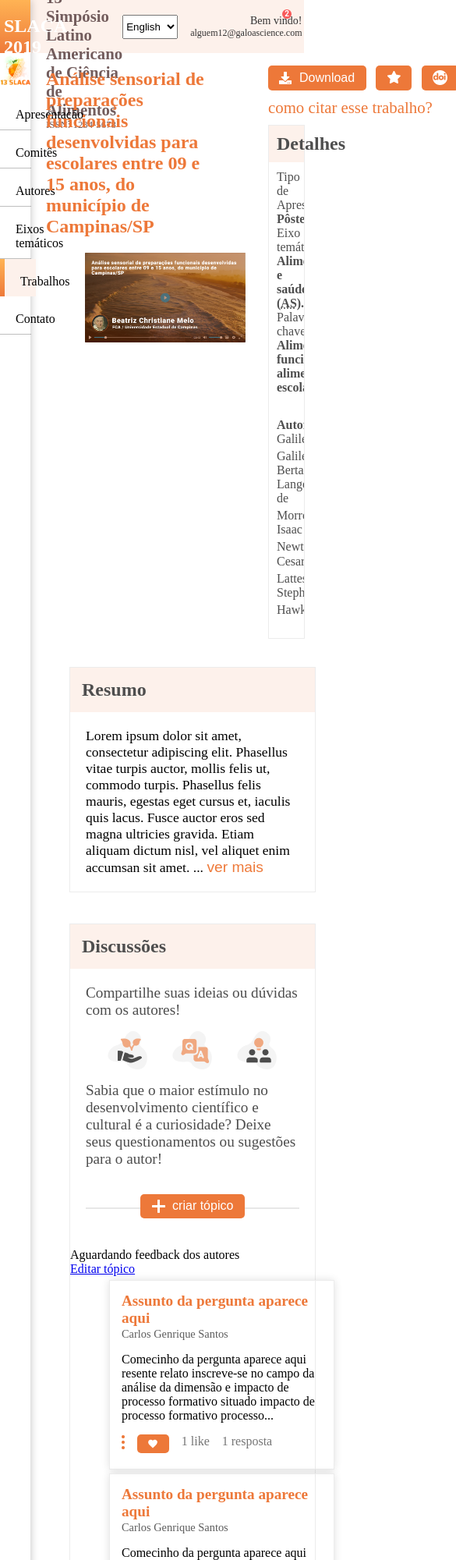
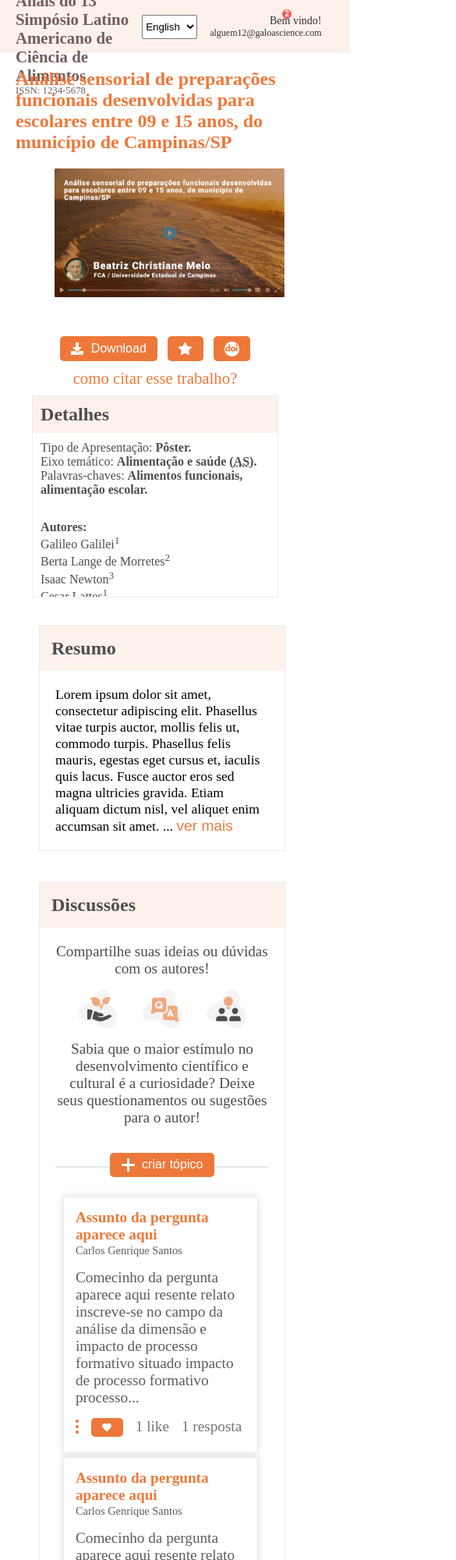
Before and after one commit to MilenaSM/chuva_exercicio_frontend, a plain HTML site: page index.html in a window 390 px wide. Shown: the top 2000 px of the page at 78% size, 585 px wide, since content can reach past the window. Drawn offline with Linux system fonts and the light colour scheme.

Commit message:
Novos estilos para celulares

```diff
--- a/index.html
+++ b/index.html
@@ -4,7 +4,9 @@
   <meta charset="UTF-8">
   <meta http-equiv="X-UA-Compatible" content="IE=edge">
   <meta name="viewport" content="width=device-width, initial-scale=1.0">
+
   <link rel="stylesheet" href="styles/style.css">
+  <link rel="stylesheet" href="styles/responsive.css">
   <title>13 slaca</title>
 </head>
 <body>
@@ -165,7 +167,7 @@
           </div>
           <p>Sabia que o maior estímulo no desenvolvimento científico e cultural é a curiosidade? Deixe seus questionamentos ou sugestões para o autor!</p>
           <div class="linha"></div>
-          <button id="botao-novo-topico" class="card-discussoes__botao botoes-container__laranja" onclick="ocultarDiv();">
+          <button id="botao-novo-topico" class="card-discussoes__botao botoes-container__laranja" onclick="toggle();">
             <img src="images/icon-plus.png" alt="Crie seu tópico">
             criar tópico
           </button>
@@ -191,7 +193,7 @@
                   <img src="images/Shape-2.png" alt="">
                 </button>
               </div>
-              <input type="submit" class="enviar" onclick="Enviar();" value="Enviar" />
+              <input type="submit" class="enviar" id="enviar" onclick="ocultarDiv();" value="Enviar" />
             </div>
           </form>
         </div>
@@ -205,14 +207,16 @@
           <button id="botao-novo-topico" class="card-discussoes__botao botoes-container__laranja" onclick="criarTopico();">
             criar novo tópico
           </button>
+
+
+          <div class="feedback-container" id="feedback">
+            <img src="images/confirma.png" alt="confirmação">
+            <p>Aguardando feedback dos autores</p>
+            <a class="feedback-container__link" href="#">Editar tópico</a>
+          </div>
         </div>
 
 
-        <div class="modal" id="modal">
-          <img src="" alt="">
-          <p>Aguardando feedback dos autores</p>
-          <a href="#">Editar tópico</a>
-        </div>
         <div class="card-topico-container">
           <div class="card-topico">
             <div class="card-topico__header">
--- a/scripts/main.js
+++ b/scripts/main.js
@@ -26,7 +26,7 @@ function verMais() {
   }
 }
 
-function ocultarDiv() {
+function toggle() {
   let discussoesDiv = document.getElementById("discussoes");
   let criarTopico = document.getElementById("criar-topico");
 
@@ -39,13 +39,12 @@ function ocultarDiv() {
   }
 }
 
-function Enviar() {
+function ocultarDiv() {
   let discussoesEnviado = document.getElementById("discussoes-enviado");
   let criarTopico = document.getElementById("criar-topico");
 
   discussoesEnviado.style.display = "flex"
   criarTopico.style.display = "none"
-
 }
 
 function criarTopico() {
--- /dev/null
+++ b/styles/responsive.css
@@ -0,0 +1,80 @@
+@media screen and (max-width: 900px) {
+  .principal-container {
+    display: grid;
+    grid-template-columns: 10% 50% 40%;
+    /* grid-template-rows: 50% 40%; */
+    grid-template-areas:
+    'header header header .'
+    'main main main main'
+    'right right right right'
+    'resumo resumo resumo resumo'
+    'discussoes discussoes discussoes discussoes'
+    'footer footer footer footer';
+  }
+
+  .side-menu {
+   display: none;
+  }
+
+  .aside-container {
+    width: 100vw;
+    position: relative;
+    left: 2%;
+
+    display: flex;
+    flex-direction: column;
+
+    margin: 1rem 2rem 1rem;
+  }
+
+  .card {
+    width: 81vw;
+    border: 1px solid #ECECEC;
+  }
+
+  .card__body {
+    height: 210px;
+    min-height: 200px;
+    padding: 10px;
+    overflow-y: scroll;
+  }
+
+  .botoes-container {
+    width: 81vw;
+    display: flex;
+    flex-direction: row;
+    gap: 0.8rem;
+    justify-content: center;
+  }
+
+  .aside-container__subtexto {
+    width: 81vw;
+    text-align: center;
+  }
+
+  .card-topico {
+    width: 64vw;
+    padding: 15px 15px 5px;
+    margin: 5px 30px;
+    border: 1px solid #ECECEC;
+    box-shadow: 0 0 10px 0 rgba(0, 0, 0, 0.12);
+  }
+
+  footer {
+    display: flex;
+    flex-direction: column;
+    position: relative;
+    align-items: center;
+    justify-content: center;
+    margin: 0 40px;
+    padding: 0 40px;
+    width: 85vw;
+  }
+
+  footer p {
+    padding: 10px 0;
+    font-size: 1.2rem;
+    color: #4D4D4D;
+  }
+
+}
--- a/styles/style.css
+++ b/styles/style.css
@@ -21,11 +21,11 @@ footer { grid-area: footer; }
   grid-template-columns: 10% 70% 20%;
   /* grid-template-rows: 50% 40%; */
   grid-template-areas:
-  'menu header header .'
-  'menu main right right'
-  'menu resumo resumo resumo'
-  'menu discussoes discussoes discussoes'
-  'menu footer footer footer';
+  'menu header header . .'
+  'menu main right right right'
+  'menu resumo resumo resumo resumo'
+  'menu discussoes discussoes discussoes discussoes'
+  'menu footer footer footer footer';
 }
 /*
 .principal-container {
@@ -44,7 +44,7 @@ footer { grid-area: footer; }
   justify-content: space-between;
   align-items: center;
   padding: 30px 20px;
-  width: 100%;
+  width: 115%;
   height: 68px;
   top: 0px;
   color: #725C5C;
@@ -180,18 +180,19 @@ footer { grid-area: footer; }
 }
 
 .content__header__video {
-  width: 100%;
+  width: 80%;
   margin: 10px 50px;
   cursor: pointer;
 }
 
 .aside-container {
+  position: relative;
+  right: 25%;
   width: 100%;
-  min-width: 500px;
-  max-width: 900px;
+
   display: flex;
   flex-direction: column;
-  margin: 1rem 2rem 1rem;
+  margin: 1.5rem;
 }
 
 .botoes-container {
@@ -224,7 +225,7 @@ footer { grid-area: footer; }
 }
 
 .card {
-  width: 12vw;
+  width: 40vw;
   border: 1px solid #ECECEC;
 }
 
@@ -235,7 +236,7 @@ footer { grid-area: footer; }
 }
 
 .card__body {
-  height: 610px;
+  height: 310px;
   min-height: 200px;
   padding: 10px;
   overflow-y: scroll;
@@ -417,12 +418,24 @@ footer { grid-area: footer; }
   font-size: 1.1rem;
 }
 
+.feedback-container {
+  text-align: center;
+}
+
+.feedback-container img {
+  padding: 1rem;
+}
+
+.feedback-container__link {
+  color: #ED7839;
+}
+
 .card-topico-container {
   width: 50vw;
 }
 
 .card-topico {
-  width: 74vw;
+  width: 69vw;
   padding: 15px 15px 5px;
   margin: 5px 50px;
   border: 1px solid #ECECEC;
@@ -443,7 +456,13 @@ footer { grid-area: footer; }
   color: #5C5C5C;
 }
 
+.card-topico__body {
+  font-size: 1.2rem;
+  color: #5C5C5C;
+}
+
 .card-discussoes__topico p {
+  text-align: center;
   font-size: 1.2rem;
   color: #4D4D4D;
 }
```
